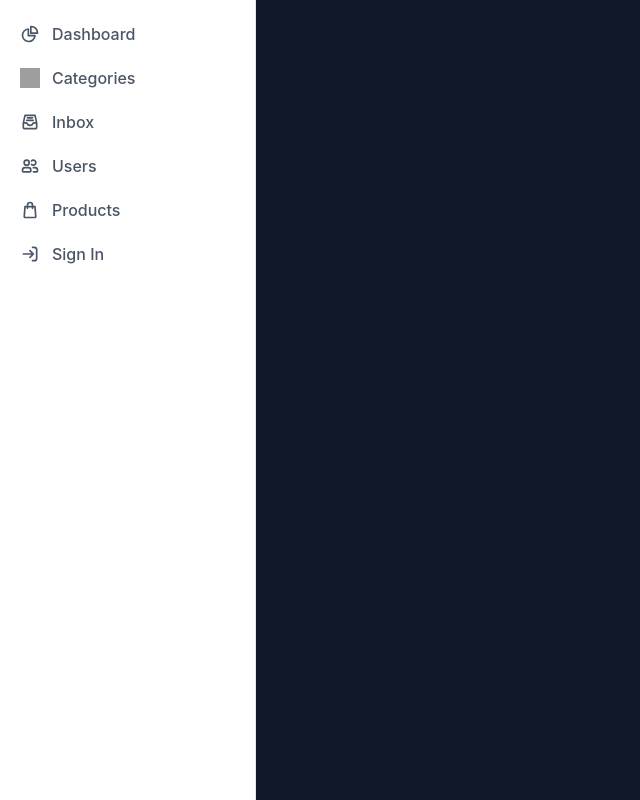
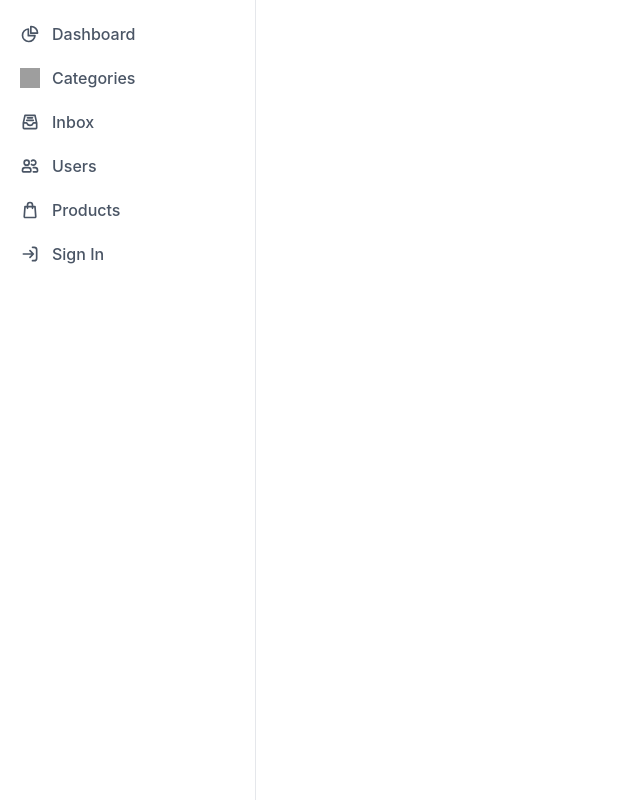
Before and after one commit to AmrHamoudaX/NomasApp, a React (Vite) app in the folder admin/: page / in a window 1280 px wide. Shown: the whole page, without its empty margins (0-640 px from the left). Built offline with nearby package versions, Linux system fonts and the light colour scheme; grey boxes are pictures that could not be loaded.

Commit message:
refactor(admin): Encapsulate login page styles
Removes global styles that were only intended for a single page

```diff
--- a/admin/src/components/LoginForm.jsx
+++ b/admin/src/components/LoginForm.jsx
@@ -39,7 +39,7 @@ function LoginForm() {
     }
   }
   return (
-    <>
+    <div className="h-screen bg-gray-900">
       <div className="flex min-h-full flex-col justify-center px-6 py-12 lg:px-8">
         <div className="sm:mx-auto sm:w-full sm:max-w-sm">
           <h2 className="mt-10 text-center text-2xl/9 font-bold tracking-tight text-white">
@@ -117,7 +117,7 @@ function LoginForm() {
           </form>
         </div>
       </div>
-    </>
+    </div>
   );
 }
 export { LoginForm };
--- a/admin/src/index.css
+++ b/admin/src/index.css
@@ -1,11 +1,2 @@
 @import "tailwindcss";
 @import "flowbite/src/themes/default";
-
-html {
-    height: 100%;
-    background-color: rgb(17 24 39);
-}
-
-body {
-    height: 100%;
-}
```
